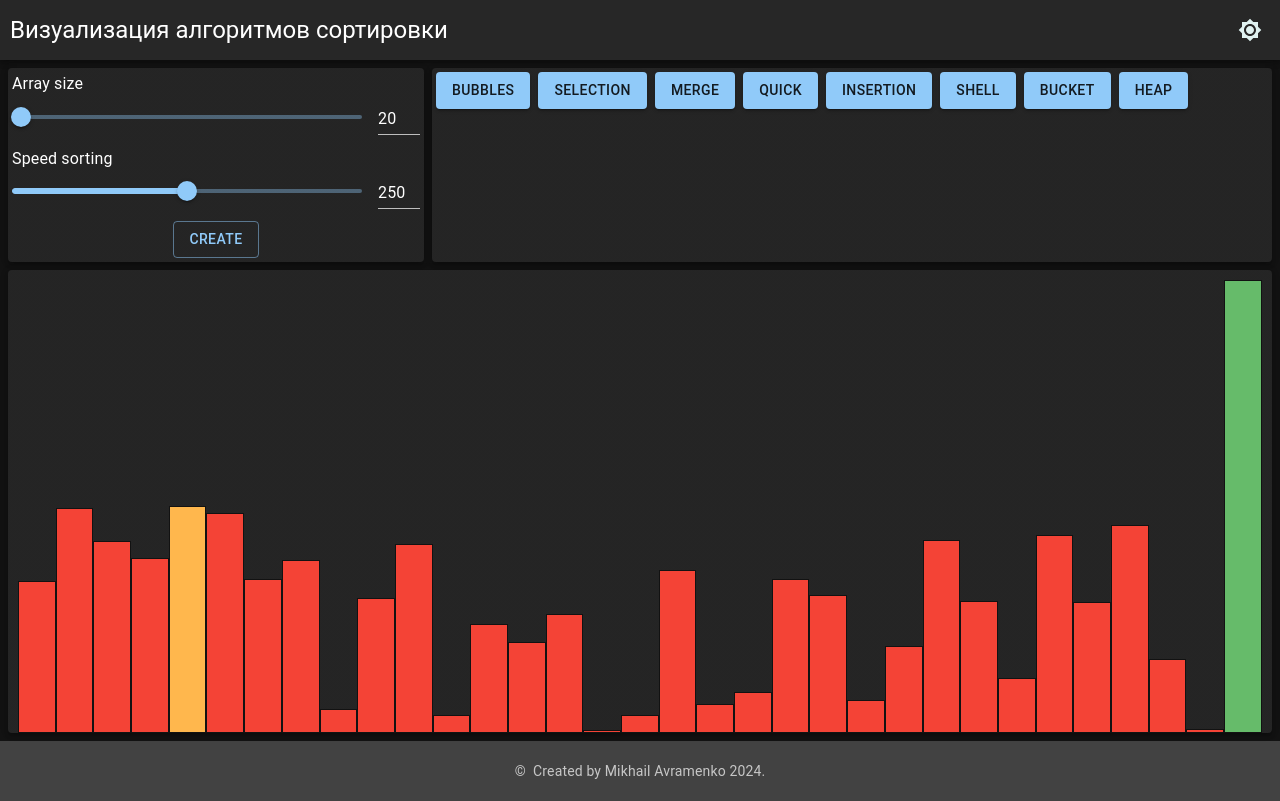
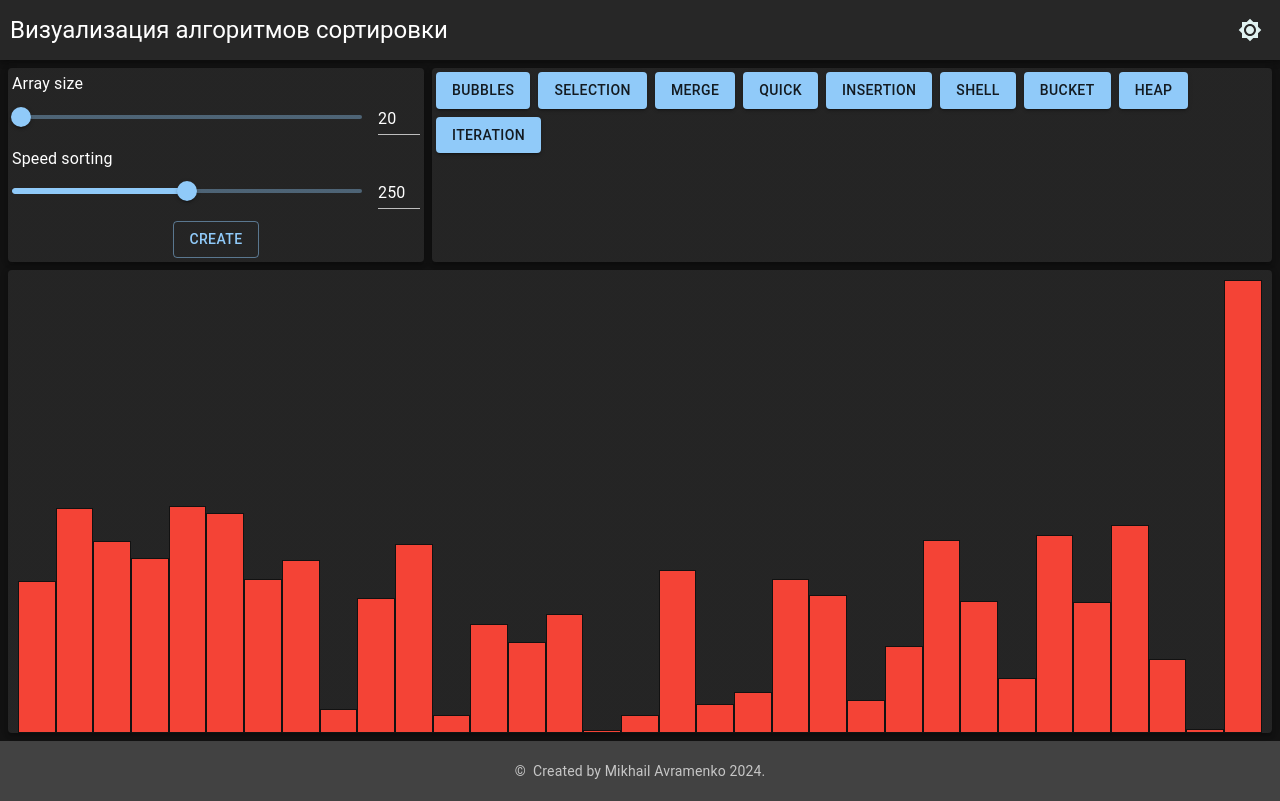
Before and after one commit to avramenkomy/sorting_algorithms, a React (Create React App) app: page / in a window 1280 px wide. Built offline with nearby package versions, Linux system fonts and the light colour scheme.

Commit message:
WIP: add iteration on array function and vizualization

```diff
--- a/src/components/ArrayBoard/Array/index.js
+++ b/src/components/ArrayBoard/Array/index.js
@@ -10,7 +10,10 @@ import ArrayElement from './item';
 
 
 function ArrayComponent() {
-  const array = useSelector(state => state.array.array);
+  const array_state = useSelector(state => state.array);
+  const array = array_state.array;
+  const active = array_state.active;
+  const sorted = array_state.sorted;
 
   const max = Math.max(...array);
   const screenWidth = useResize().width;
@@ -32,9 +35,8 @@ function ArrayComponent() {
           w={elemWidth}
           h={item}
           max={max}
-          color="red"
-          active={index === 4}
-          sorted={index === 32}
+          active={active.includes(index)}
+          sorted={sorted.includes(index)}
         />
       ))}
     </div>
--- a/src/components/ControlBoard/ArraySettings.js
+++ b/src/components/ControlBoard/ArraySettings.js
@@ -28,7 +28,7 @@ function ArraySettings() {
 
   useEffect(() => {
     dispatch(setSortingSpeed(sortSpeed));
-  }, [sortSpeed]);
+  }, [sortSpeed, dispatch]);
 
   const createNewArray = () => {
     dispatch(setArray(arrSize, 0, 1000));
--- a/src/components/ControlBoard/SortTypes.js
+++ b/src/components/ControlBoard/SortTypes.js
@@ -1,6 +1,8 @@
 import React from 'react';
 
 import { Paper, Box, Grid, Button } from '@mui/material';
+// import swap from '../../utils/swap';
+// import sleep from '../../utils/sleep';
 
 
 const SORT_TYPES = [
@@ -12,10 +14,15 @@ const SORT_TYPES = [
   'Shell',
   'Bucket',
   'Heap',
+  'Iteration',
 ]
 
 
-function SortTypes() {
+function SortTypes({ sorting }) {
+
+  const handleClick = type => {
+    sorting(type.toLowerCase());
+  }
 
   return(
     <Box
@@ -38,7 +45,9 @@ function SortTypes() {
         >
           {SORT_TYPES.map(item => (
             <Grid item key={item}>
-              <Button variant="contained">{item}</Button>
+              <Button variant="contained" onClick={() => { handleClick(item)}}>
+                {item}
+              </Button>
             </Grid>
           ))}
         </Grid>
--- a/src/components/ControlBoard/index.js
+++ b/src/components/ControlBoard/index.js
@@ -1,4 +1,8 @@
 import React from 'react';
+import { useSelector, useDispatch } from 'react-redux';
+import { setActive } from '../../redux/actions/setActive';
+import sleep from '../../utils/sleep';
+import { iteration } from '../../utils/iteration';
 
 import { Grid } from '@mui/material';
 import ArraySettings from './ArraySettings';
@@ -6,6 +10,33 @@ import SortTypes from './SortTypes';
 
 
 function ControlBoard() {
+  const dispatch = useDispatch();
+  const array_state = useSelector(state => state.array);
+  const array = array_state.array;
+  const speed = array_state.speed;
+
+  async function sorting(type) {
+    let actions = [];
+
+    if (type === 'iteration') {
+      actions = iteration(array);
+    }
+
+    await parseActions(actions);
+  }
+
+  async function parseActions(actions) {
+    for (let action of actions) {
+      const { id, elems } = action;
+
+      if (id === 'setActive') {
+        dispatch(setActive(elems));
+      }
+      await sleep(speed);
+    }
+
+    dispatch(setActive([]));
+  }
 
   return(
     <React.Fragment>
@@ -13,7 +44,7 @@ function ControlBoard() {
         <ArraySettings />
       </Grid>
       <Grid item xs={12} md={8} display="flex">
-        <SortTypes />
+        <SortTypes sorting={sorting} />
       </Grid>
     </React.Fragment>
   )
--- /dev/null
+++ b/src/redux/actions/setActive.js
@@ -0,0 +1,9 @@
+import { SET_ACTIVE } from './types';
+
+
+export function setActive(active_arr_elem) {
+  return {
+    type: SET_ACTIVE,
+    payload: active_arr_elem,
+  }
+}
--- a/src/redux/actions/types.js
+++ b/src/redux/actions/types.js
@@ -4,3 +4,5 @@ export const SET_DARK_THEME = 'THEME/SET_DARK';
 
 export const CREATE_ARRAY = 'ARRAY/CREATE';
 export const SPEED_ONCHANGE = 'ARRAY/SPEED_ONCHANGE';
+export const SET_ACTIVE = 'ARRAY/SET_ACTIVE';
+export const SET_SORTED = 'ARRAY/SET_SORTED';
--- a/src/redux/reducers/arrayReducer.js
+++ b/src/redux/reducers/arrayReducer.js
@@ -1,4 +1,6 @@
-import { CREATE_ARRAY, SPEED_ONCHANGE } from '../actions/types';
+import {
+  CREATE_ARRAY, SPEED_ONCHANGE, SET_ACTIVE, SET_SORTED,
+} from '../actions/types';
 
 const ARRAY = [
   330, 492, 420, 381, 498, 482, 334, 378, 46, 293, 413, 33, 234, 196, 257, 0,
@@ -8,6 +10,8 @@ const ARRAY = [
 const initState = {
   array: ARRAY,
   speed: 250,
+  active: [],
+  sorted: [],
 }
 
 
@@ -15,6 +19,10 @@ const arrayReducer = (state=initState, action) => {
   switch(action.type) {
     case CREATE_ARRAY:
       return { ...state, array: action.payload }
+    case SET_ACTIVE:
+      return { ...state, active: action.payload }
+    case SET_SORTED:
+      return { ...state, sorted: action.payload }
     case SPEED_ONCHANGE:
       return { ...state, speed: action.payload }
     default: return state;
--- /dev/null
+++ b/src/utils/iteration.js
@@ -0,0 +1,10 @@
+export function iteration(arr) {
+  let actions = [];
+
+  for (let i = 0; i < arr.length; i++) {
+    actions.push({ id: 'setActive', elems: [i]});
+    actions.push({ id: 'setSorted', elems: [i]});
+  }
+
+  return actions;
+}
--- /dev/null
+++ b/src/utils/sleep.js
@@ -0,0 +1,3 @@
+export default function sleep(time) {
+  return new Promise(resolve => setTimeout(resolve, time));
+}
--- /dev/null
+++ b/src/utils/swap.js
@@ -0,0 +1,7 @@
+export default function swap(arr, i, j) {
+  let new_array = Array.from(arr);
+
+  [new_array[i], new_array[j]] = [new_array[j], new_array[i]];
+
+  return new_array;
+}
```
Also changed, not shown: src/redux/actions/setSorted.js (added, +9 -0 lines).
